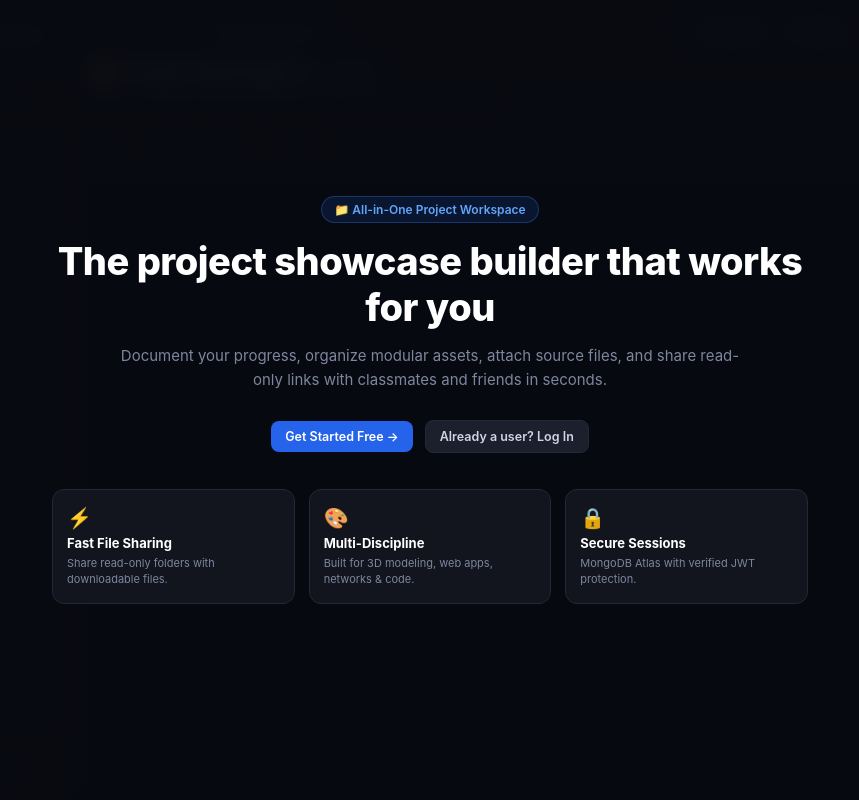
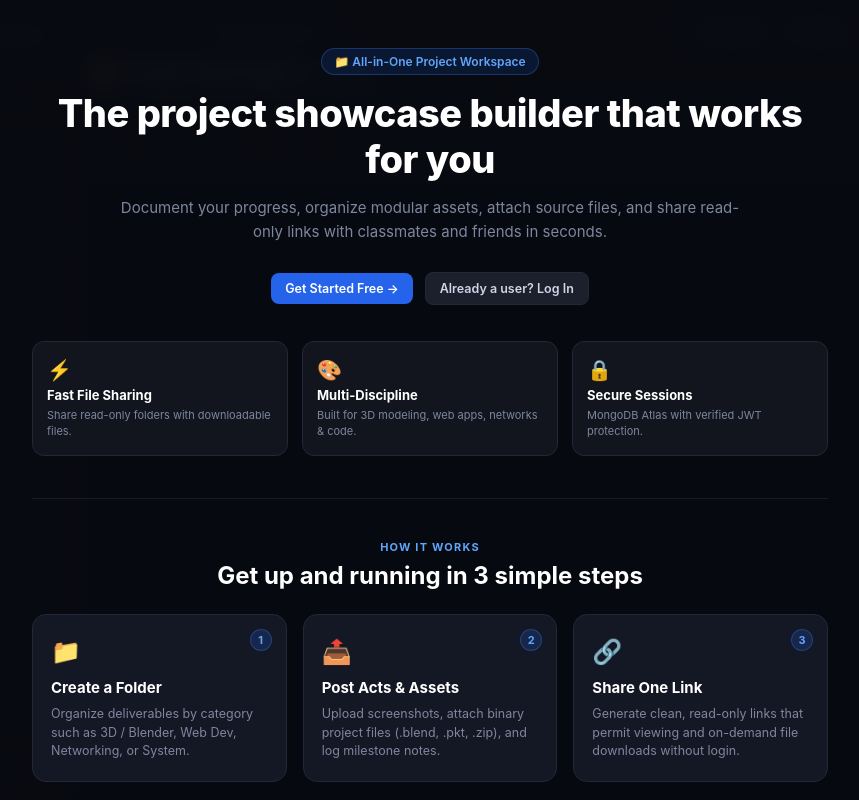
Before and after one commit to Eukie-Yukie/project-hub, a website: page public/index.html in a window 1280 px wide. Shown: the whole page, without its empty margins (210-1069 px from the left). Drawn offline with Linux system fonts and the light colour scheme.

Commit message:
Add responsive 3-step tutorial section to landing page

```diff
--- a/public/index.html
+++ b/public/index.html
@@ -48,6 +48,37 @@
           <span>🔒</span>
           <strong>Secure Sessions</strong>
           <small>MongoDB Atlas with verified JWT protection.</small>
+        </div>
+      </div>
+
+      <!-- 3-STEP QUICK TUTORIAL (NO IMAGES REQUIRED) -->
+      <div class="hero-tutorial-section">
+        <div class="tutorial-header">
+          <span class="tutorial-sub">HOW IT WORKS</span>
+          <h2 class="tutorial-title">Get up and running in 3 simple steps</h2>
+        </div>
+
+        <div class="tutorial-steps-grid">
+          <div class="tutorial-card">
+            <div class="step-badge">1</div>
+            <div class="tutorial-icon-box">📁</div>
+            <h4>Create a Folder</h4>
+            <p>Organize deliverables by category such as 3D / Blender, Web Dev, Networking, or System.</p>
+          </div>
+
+          <div class="tutorial-card">
+            <div class="step-badge">2</div>
+            <div class="tutorial-icon-box">📤</div>
+            <h4>Post Acts & Assets</h4>
+            <p>Upload screenshots, attach binary project files (.blend, .pkt, .zip), and log milestone notes.</p>
+          </div>
+
+          <div class="tutorial-card">
+            <div class="step-badge">3</div>
+            <div class="tutorial-icon-box">🔗</div>
+            <h4>Share One Link</h4>
+            <p>Generate clean, read-only links that permit viewing and on-demand file downloads without login.</p>
+          </div>
         </div>
       </div>
     </div>
@@ -107,7 +138,7 @@
 
   <!-- APP CONTAINER -->
   <div class="app-container">
-    <!-- LEFT SIDEBAR (MOBILE DRAWER COMPLIANT) -->
+    <!-- LEFT SIDEBAR -->
     <aside class="sidebar" id="sidebar">
       <div class="sidebar-header">
         <button id="btn-new-project" class="btn-new-proj">
@@ -146,7 +177,7 @@
       </div>
       <div class="folder-list" id="project-folders-list"></div>
 
-      <!-- USER FOOTER WITH SETTINGS BUTTON & LOG OUT -->
+      <!-- USER FOOTER -->
       <div class="user-footer">
         <div class="user-avatar-wrap">
           <div class="user-avatar" id="sidebar-user-avatar">U</div>
@@ -159,7 +190,7 @@
         </div>
         <div class="user-footer-actions">
           <button class="footer-opt-btn btn-settings" id="btn-open-settings" title="Profile Settings">
-            <svg width="15" height="15" viewBox="0 0 24 24" fill="none" stroke="currentColor" stroke-width="2"><circle cx="12" cy="12" r="3"/><path d="M19.4 15a1.65 1.65 0 0 0 .33 1.82l.06.06a2 2 0 0 1 0 2.83 2 2 0 0 1-2.83 0l-.06-.06a1.65 1.65 0 0 0-1.82-.33 1.65 1.65 0 0 0-1 1.51V21a2 2 0 0 1-2 2 2 2 0 0 1-2-2v-.09A1.65 1.65 0 0 0 9 19.4a1.65 1.65 0 0 0-1.82.33l-.06.06a2 2 0 0 1-2.83 0 2 2 0 0 1 0-2.83l.06-.06a1.65 1.65 0 0 0 .33-1.82 1.65 1.65 0 0 0-1.51-1H3a2 2 0 0 1-2-2 2 2 0 0 1 2-2h.09A1.65 1.65 0 0 0 4.6 9a1.65 1.65 0 0 0-.33-1.82l-.06-.06a2 2 0 0 1 0-2.83 2 2 0 0 1 2.83 0l.06.06a1.65 1.65 0 0 0 1.82.33H9a1.65 1.65 0 0 0 1-1.51V3a2 2 0 0 1 2-2 2 2 0 0 1 2 2v.09a1.65 1.65 0 0 0 1 1.51 1.65 1.65 0 0 0 1.82-.33l.06-.06a2 2 0 0 1 2.83 0 2 2 0 0 1 0 2.83l-.06.06a1.65 1.65 0 0 0-.33 1.82V9a1.65 1.65 0 0 0 1.51 1H21a2 2 0 0 1 2 2 2 2 0 0 1-2 2h-.09a1.65 1.65 0 0 0 1.51 1z"/></svg>
+            <svg width="15" height="15" viewBox="0 0 24 24" fill="none" stroke="currentColor" stroke-width="2"><circle cx="12" cy="12" r="3"/><path d="M19.4 15a1.65 1.65 0 0 0 .33 1.82l.06.06a2 2 0 0 1 0 2.83 2 2 0 0 1-2.83 0l-.06-.06a1.65 1.65 0 0 0-1.82-.33 1.65 1.65 0 0 0-1 1.51V21a2 2 0 0 1-2 2 2 2 0 0 1-2-2v-.09A1.65 1.65 0 0 0 9 19.4a1.65 1.65 0 0 0-1.82.33l-.06.06a2 2 0 0 1-2.83 0 2 2 0 0 1 0-2.83l.06-.06a1.65 1.65 0 0 0 .33-1.82 1.65 1.65 0 0 0-1.51-1H3a2 2 0 0 1-2-2 2 2 0 0 1 2-2h.09A1.65 1.65 0 0 0 4.6 9a1.65 1.65 0 0 0-.33-1.82l-.06-.06a2 2 0 0 1 0-2.83 2 2 0 0 1 2.83 0l.06.06a1.65 1.65 0 0 0 1.82.33H9a1.65 1.65 0 0 0 1-1.51V3a2 2 0 0 1 2-2 2 2 0 0 1 2 2v.09a1.65 1.65 0 0 0 1 1.51 1.65 1.65 0 0 0 1.82-.33l.06-.06a2 2 0 0 1 2.83 0 2 2 0 0 1 0 2.83l-.06.06a1.65 1.65 0 0 0-.33 1.82V9a1.65 1.65 0 0 0 1.51 1H21a2 2 0 0 1 2 2 2 2 0 0 1-2 2h-.09a1.65 1.65 0 0 0-1.51 1z"/></svg>
           </button>
           <button class="footer-opt-btn btn-logout" id="btn-logout" title="Log Out">
             <svg width="15" height="15" viewBox="0 0 24 24" fill="none" stroke="currentColor" stroke-width="2"><path d="M9 21H5a2 2 0 0 1-2-2V5a2 2 0 0 1 2-2h4"/><polyline points="16 17 21 12 16 7"/><line x1="21" y1="12" x2="9" y2="12"/></svg>
@@ -184,7 +215,6 @@
             <span id="bc-name" class="bc-active">Project Workspace</span>
           </div>
 
-          <!-- ACTIONS WITH MOBILE COMPACT TOOLBAR -->
           <div class="header-actions">
             <button class="btn btn-share" id="btn-share-project" title="Copy public share link">
               <svg width="14" height="14" viewBox="0 0 24 24" fill="none" stroke="currentColor" stroke-width="2"><circle cx="18" cy="5" r="3"/><circle cx="6" cy="12" r="3"/><circle cx="18" cy="19" r="3"/><line x1="8.59" y1="13.51" x2="15.42" y2="17.49"/><line x1="15.41" y1="6.51" x2="8.59" y2="10.49"/></svg>
--- a/public/style.css
+++ b/public/style.css
@@ -82,18 +82,19 @@ body {
   backdrop-filter: blur(12px);
   z-index: 5000;
   display: flex;
-  align-items: center;
+  align-items: flex-start;
   justify-content: center;
-  padding: 16px;
+  padding: 32px 16px;
   overflow-y: auto;
+  -webkit-overflow-scrolling: touch;
 }
 .auth-overlay.hidden { display: none !important; }
 
 .landing-hero {
-  max-width: 780px;
+  max-width: 820px;
   width: 100%;
   text-align: center;
-  padding: 24px 12px;
+  padding: 16px 12px 40px;
   display: flex;
   flex-direction: column;
   align-items: center;
@@ -167,6 +168,96 @@ body {
 .hero-feature-item strong { font-size: 13px; color: #fff; }
 .hero-feature-item small { font-size: 11px; color: var(--text-dim); line-height: 1.4; }
 
+/* 3-STEP QUICK TUTORIAL SECTION */
+.hero-tutorial-section {
+  width: 100%;
+  margin-top: 42px;
+  padding-top: 36px;
+  border-top: 1px solid rgba(255, 255, 255, 0.08);
+  display: flex;
+  flex-direction: column;
+  align-items: center;
+}
+
+.tutorial-header {
+  text-align: center;
+  margin-bottom: 24px;
+}
+
+.tutorial-sub {
+  font-size: 11px;
+  font-weight: 700;
+  letter-spacing: 1.2px;
+  color: #60a5fa;
+  text-transform: uppercase;
+}
+
+.tutorial-title {
+  font-size: 24px;
+  font-weight: 700;
+  color: #fff;
+  margin-top: 6px;
+}
+
+.tutorial-steps-grid {
+  display: grid;
+  grid-template-columns: repeat(3, 1fr);
+  gap: 16px;
+  width: 100%;
+}
+
+.tutorial-card {
+  position: relative;
+  background: #141724;
+  border: 1px solid var(--border);
+  border-radius: 14px;
+  padding: 22px 18px 20px;
+  text-align: left;
+  display: flex;
+  flex-direction: column;
+  gap: 8px;
+  transition: transform 0.2s, border-color 0.2s;
+}
+
+.tutorial-card:hover {
+  transform: translateY(-3px);
+  border-color: #3b82f6;
+}
+
+.step-badge {
+  position: absolute;
+  top: 14px;
+  right: 14px;
+  width: 22px;
+  height: 22px;
+  border-radius: 50%;
+  background: rgba(37, 99, 235, 0.2);
+  color: #60a5fa;
+  font-size: 11px;
+  font-weight: 700;
+  display: flex;
+  align-items: center;
+  justify-content: center;
+  border: 1px solid rgba(59, 130, 246, 0.3);
+}
+
+.tutorial-icon-box {
+  font-size: 24px;
+  margin-bottom: 4px;
+}
+
+.tutorial-card h4 {
+  font-size: 15px;
+  font-weight: 700;
+  color: #fff;
+}
+
+.tutorial-card p {
+  font-size: 12.5px;
+  color: var(--text-dim);
+  line-height: 1.5;
+}
+
 /* POPUP AUTH CARD */
 .auth-card {
   background: #141724;
@@ -175,6 +266,7 @@ body {
   width: 100%;
   max-width: 420px;
   padding: 24px 20px;
+  margin: auto 0;
   box-shadow: 0 20px 50px rgba(0, 0, 0, 0.6);
   animation: fadeIn 0.25s ease;
 }
@@ -848,9 +940,7 @@ input[type="text"], input[type="email"], input[type="password"], select, textare
   to { opacity: 1; transform: translateY(0); }
 }
 
-/* ==========================================================
-   ANDROID & MOBILE RESPONSIVE ENGINE (WIDTH <= 768px)
-   ========================================================== */
+/* ANDROID & MOBILE RESPONSIVE ENGINE (WIDTH <= 768px) */
 @media (max-width: 768px) {
   .mobile-menu-btn { display: inline-flex; }
   .mobile-close-btn { display: block; }
@@ -940,4 +1030,16 @@ input[type="text"], input[type="email"], input[type="password"], select, textare
     grid-template-columns: 1fr;
     gap: 10px;
   }
+
+  .hero-tutorial-section {
+    margin-top: 28px;
+    padding-top: 22px;
+  }
+  .tutorial-title {
+    font-size: 19px;
+  }
+  .tutorial-steps-grid {
+    grid-template-columns: 1fr;
+    gap: 12px;
+  }
 }
```
